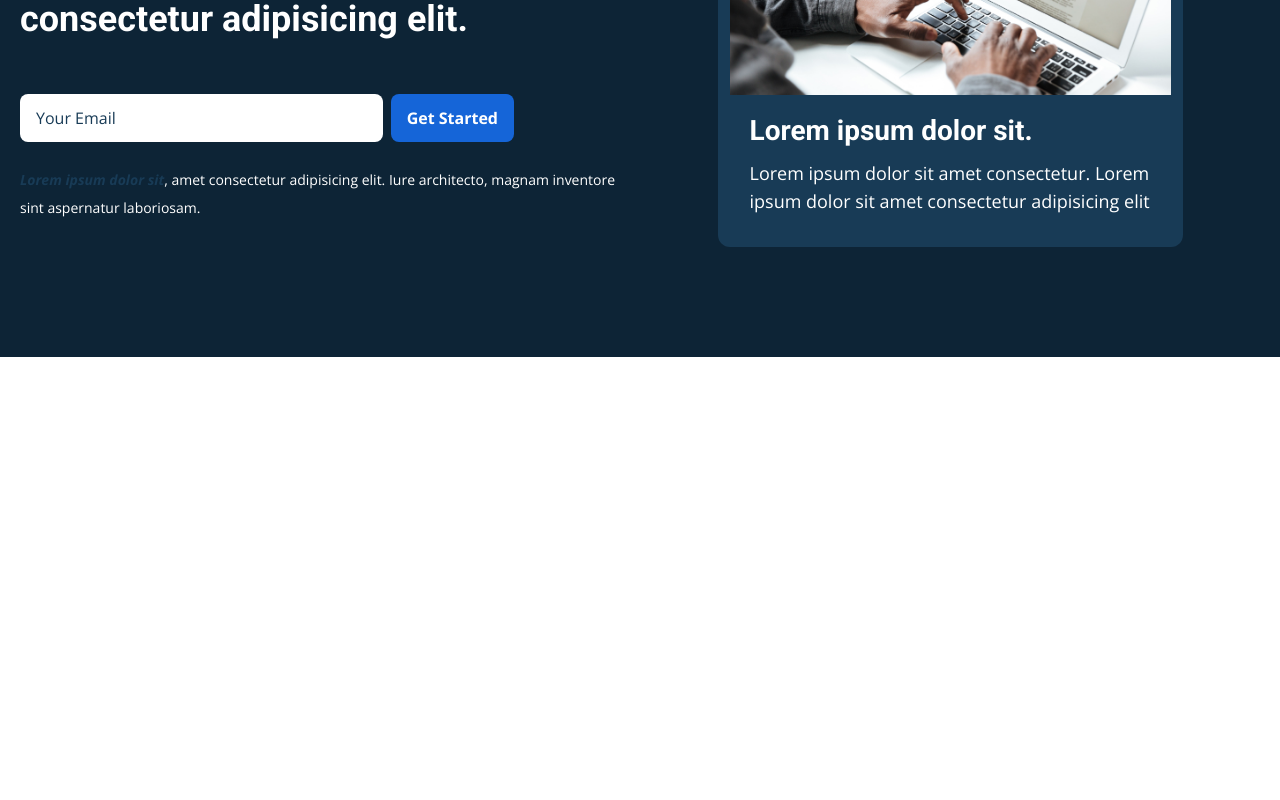
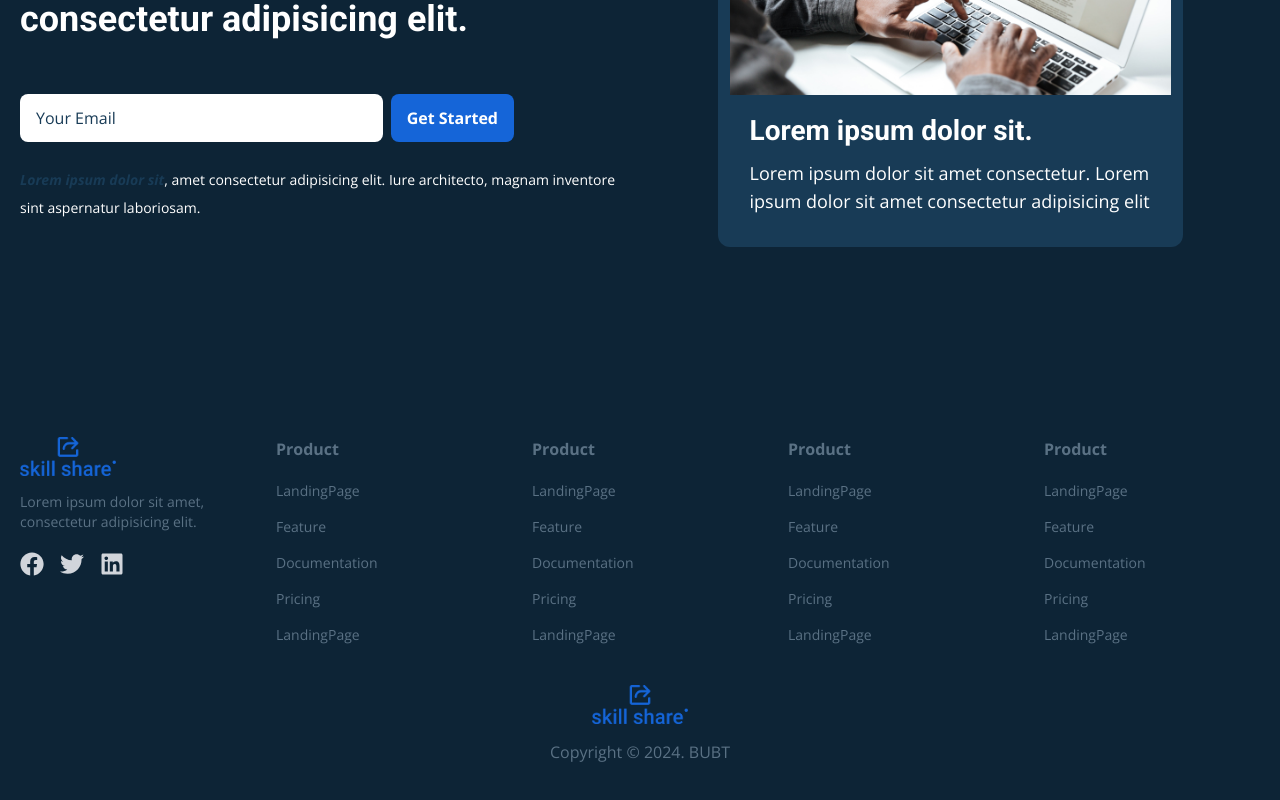
Before and after one commit to shaikot-asif/Skill-Sharing-Platform-, a React (Vite) app: page / in a window 1280 px wide. Shown: the part 1426-2226 px from the top of the page. Before the commit the page ends 1783 px from the top, so only its background shows below. Built offline with nearby package versions, Linux system fonts and the light colour scheme.

Commit message:
Design Footer

```diff
--- a/src/components/Footer.jsx
+++ b/src/components/Footer.jsx
@@ -1,7 +1,129 @@
 import React from "react";
+import { FaFacebook, FaTwitter, FaLinkedin } from "react-icons/fa";
+import { images } from "../constants";
 
 const Footer = () => {
-  return <div></div>;
+  return (
+    <div>
+      <footer className="container mx-auto grid grid-cols-10 px-5 py-10 gap-y-10 gap-x-5 md:pt-20 md:grid-cols-12 lg:grid-cols-10 lg:gap-x-10">
+        <div className="col-span-5 md:col-span-4 lg:col-span-2">
+          <h3 className="text-dark-lite font-bold">Product</h3>
+          <ul className="text-dark-lite text-sm mt-5 space-y-4">
+            <li>
+              <a href="/">LandingPage</a>
+            </li>
+            <li>
+              <a href="/">Feature</a>
+            </li>
+            <li>
+              <a href="/">Documentation</a>
+            </li>
+            <li>
+              <a href="/">Pricing</a>
+            </li>
+            <li>
+              <a href="/">LandingPage</a>
+            </li>
+          </ul>
+        </div>
+
+        <div className="col-span-5 md:col-span-4 lg:col-span-2">
+          <h3 className="text-dark-lite font-bold">Product</h3>
+          <ul className="text-dark-lite text-sm mt-5 space-y-4">
+            <li>
+              <a href="/">LandingPage</a>
+            </li>
+            <li>
+              <a href="/">Feature</a>
+            </li>
+            <li>
+              <a href="/">Documentation</a>
+            </li>
+            <li>
+              <a href="/">Pricing</a>
+            </li>
+            <li>
+              <a href="/">LandingPage</a>
+            </li>
+          </ul>
+        </div>
+
+        <div className="col-span-5 md:col-span-4 md:col-start-5 lg:col-span-2 lg:col-start-auto">
+          <h3 className="text-dark-lite font-bold">Product</h3>
+          <ul className="text-dark-lite text-sm mt-5 space-y-4">
+            <li>
+              <a href="/">LandingPage</a>
+            </li>
+            <li>
+              <a href="/">Feature</a>
+            </li>
+            <li>
+              <a href="/">Documentation</a>
+            </li>
+            <li>
+              <a href="/">Pricing</a>
+            </li>
+            <li>
+              <a href="/">LandingPage</a>
+            </li>
+          </ul>
+        </div>
+
+        <div className="col-span-5 md:col-span-4 lg:col-span-2">
+          <h3 className="text-dark-lite font-bold">Product</h3>
+          <ul className="text-dark-lite text-sm mt-5 space-y-4">
+            <li>
+              <a href="/">LandingPage</a>
+            </li>
+            <li>
+              <a href="/">Feature</a>
+            </li>
+            <li>
+              <a href="/">Documentation</a>
+            </li>
+            <li>
+              <a href="/">Pricing</a>
+            </li>
+            <li>
+              <a href="/">LandingPage</a>
+            </li>
+          </ul>
+        </div>
+
+        <div className="col-span-10 md:order-first md:col-span-4 lg:col-span-2">
+          <img src={images.Logo} alt="Logo" className="w-24 m-auto md:mx-0" />
+          <p className="lg:text-sm text-sm text-dark-lite text-center mt-4 md:text-left md:text-base">
+            Lorem ipsum dolor sit amet, consectetur adipisicing elit.
+          </p>
+          <ul className="flex justify-center items-center mt-5 space-x-4 text-gray-300 md:justify-start">
+            <li>
+              <a href="/">
+                <FaFacebook className="w-6 h-auto" />
+              </a>
+            </li>
+
+            <li>
+              <a href="/">
+                <FaTwitter className="w-6 h-auto" />
+              </a>
+            </li>
+
+            <li>
+              <a href="/">
+                <FaLinkedin className="w-6 h-auto" />
+              </a>
+            </li>
+          </ul>
+        </div>
+        <div className="hidden md:flex flex-col items-center space-y-4 md:col-span-12 lg:col-span-10">
+          <div>
+            <img src={images.Logo} alt="logo" className="w-24" />
+          </div>
+          <p className="text-dark-lite">Copyright © 2024. BUBT</p>
+        </div>
+      </footer>
+    </div>
+  );
 };
 
 export default Footer;
--- a/tailwind.config.js
+++ b/tailwind.config.js
@@ -6,6 +6,7 @@ export default {
       colors: {
         primary: "#1565D8",
         dark: {
+          lite: "#5A7184",
           hard: "#0D2436",
           soft: "#183B56",
         },
```
